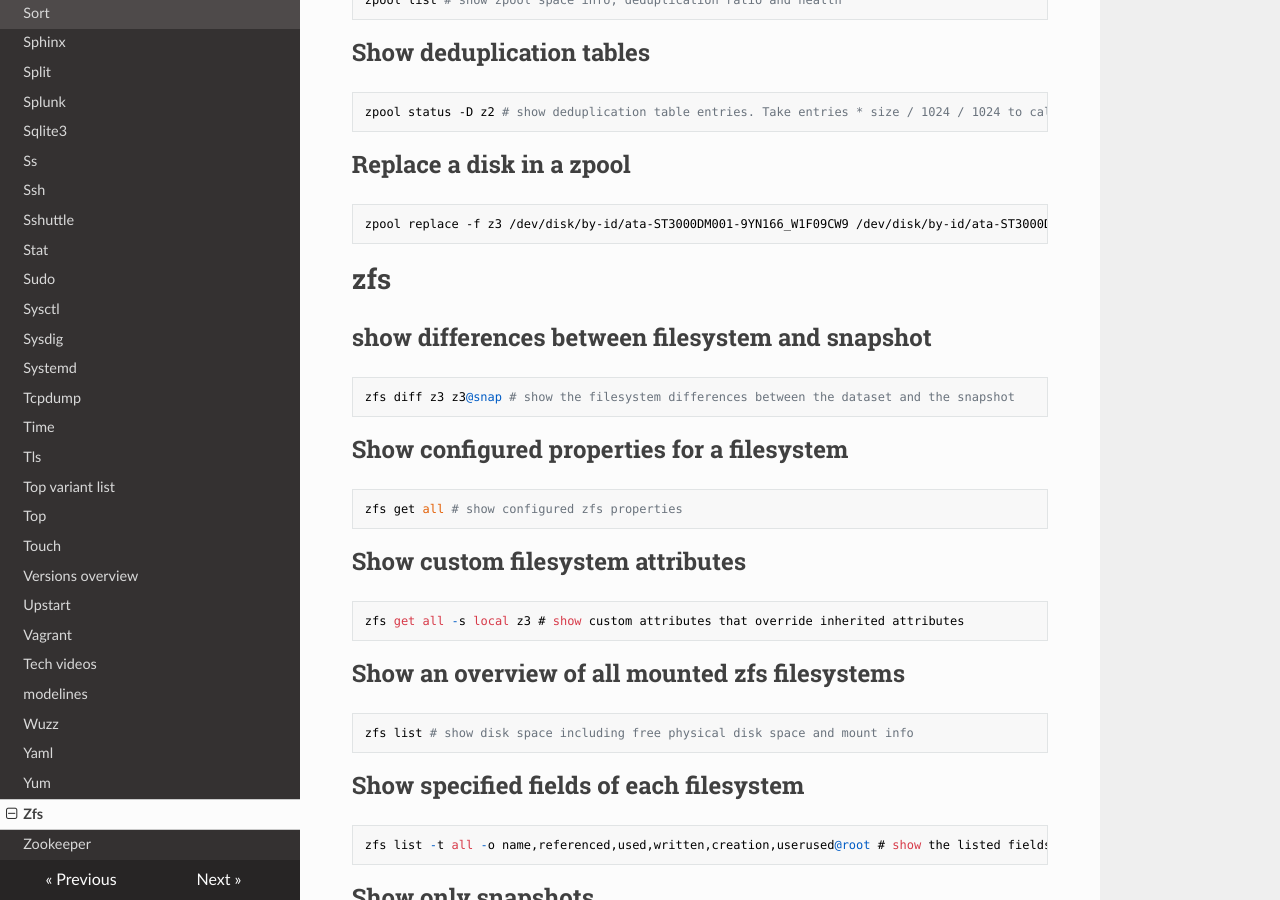
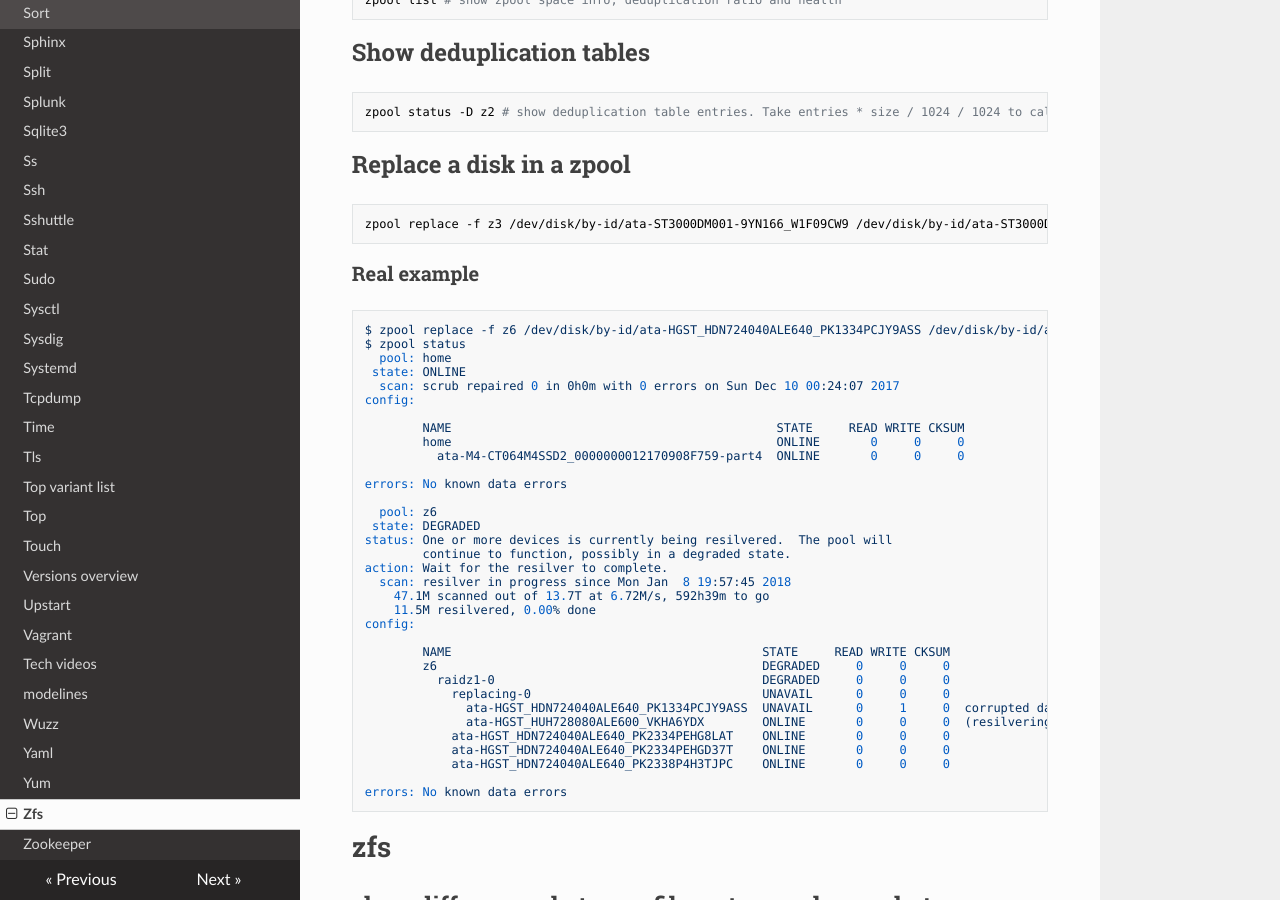
Before and after one commit to lando-cal/tech-notes, an MkDocs documentation site: the page built from docs/zfs.md, in a window 1280 px wide and 900 px high, scrolled down 2460 px. Built offline with MkDocs 1.6.1, drawn with Linux system fonts in a browser that asks for light colours; nearby versions of some CDN libraries.

Commit message:
Add real example of zfs replace

````diff
--- a/docs/zfs.md
+++ b/docs/zfs.md
@@ -115,6 +115,45 @@ zpool status -D z2 # show deduplication table entries. Take entries * size / 102
 
 ```
 zpool replace -f z3 /dev/disk/by-id/ata-ST3000DM001-9YN166_W1F09CW9 /dev/disk/by-id/ata-ST3000DM001-9YN166_Z1F0N9S7 # Replace the first disk with the second in the z3 pool
+```
+
+### Real example
+
+```
+$ zpool replace -f z6 /dev/disk/by-id/ata-HGST_HDN724040ALE640_PK1334PCJY9ASS /dev/disk/by-id/ata-HGST_HUH728080ALE600_VKHA6YDX
+$ zpool status
+  pool: home
+ state: ONLINE
+  scan: scrub repaired 0 in 0h0m with 0 errors on Sun Dec 10 00:24:07 2017
+config:
+
+        NAME                                             STATE     READ WRITE CKSUM
+        home                                             ONLINE       0     0     0
+          ata-M4-CT064M4SSD2_0000000012170908F759-part4  ONLINE       0     0     0
+
+errors: No known data errors
+
+  pool: z6
+ state: DEGRADED
+status: One or more devices is currently being resilvered.  The pool will
+        continue to function, possibly in a degraded state.
+action: Wait for the resilver to complete.
+  scan: resilver in progress since Mon Jan  8 19:57:45 2018
+    47.1M scanned out of 13.7T at 6.72M/s, 592h39m to go
+    11.5M resilvered, 0.00% done
+config:
+
+        NAME                                           STATE     READ WRITE CKSUM
+        z6                                             DEGRADED     0     0     0
+          raidz1-0                                     DEGRADED     0     0     0
+            replacing-0                                UNAVAIL      0     0     0
+              ata-HGST_HDN724040ALE640_PK1334PCJY9ASS  UNAVAIL      0     1     0  corrupted data
+              ata-HGST_HUH728080ALE600_VKHA6YDX        ONLINE       0     0     0  (resilvering)
+            ata-HGST_HDN724040ALE640_PK2334PEHG8LAT    ONLINE       0     0     0
+            ata-HGST_HDN724040ALE640_PK2334PEHGD37T    ONLINE       0     0     0
+            ata-HGST_HDN724040ALE640_PK2338P4H3TJPC    ONLINE       0     0     0
+
+errors: No known data errors
 ```
 
 # zfs
````
